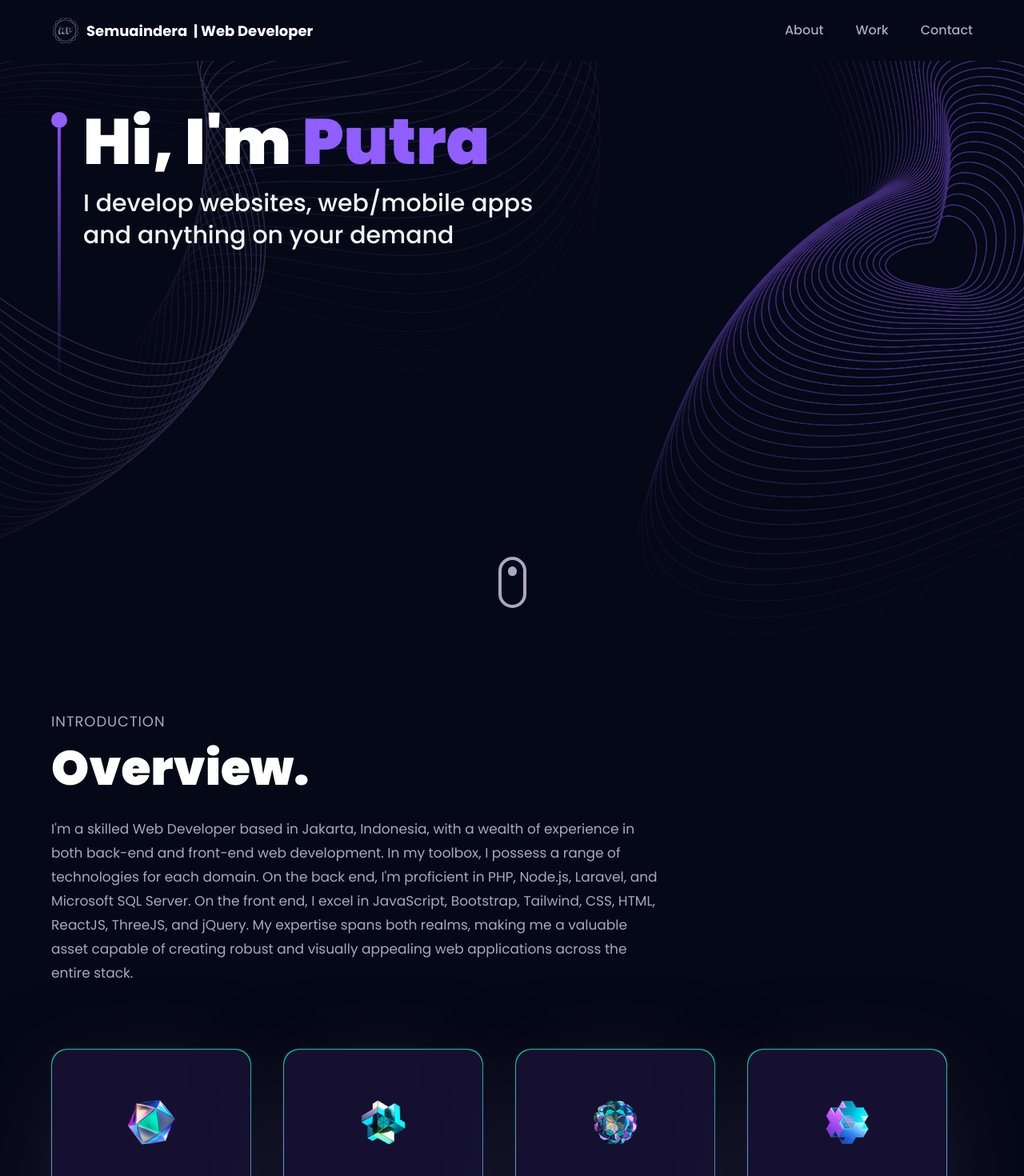
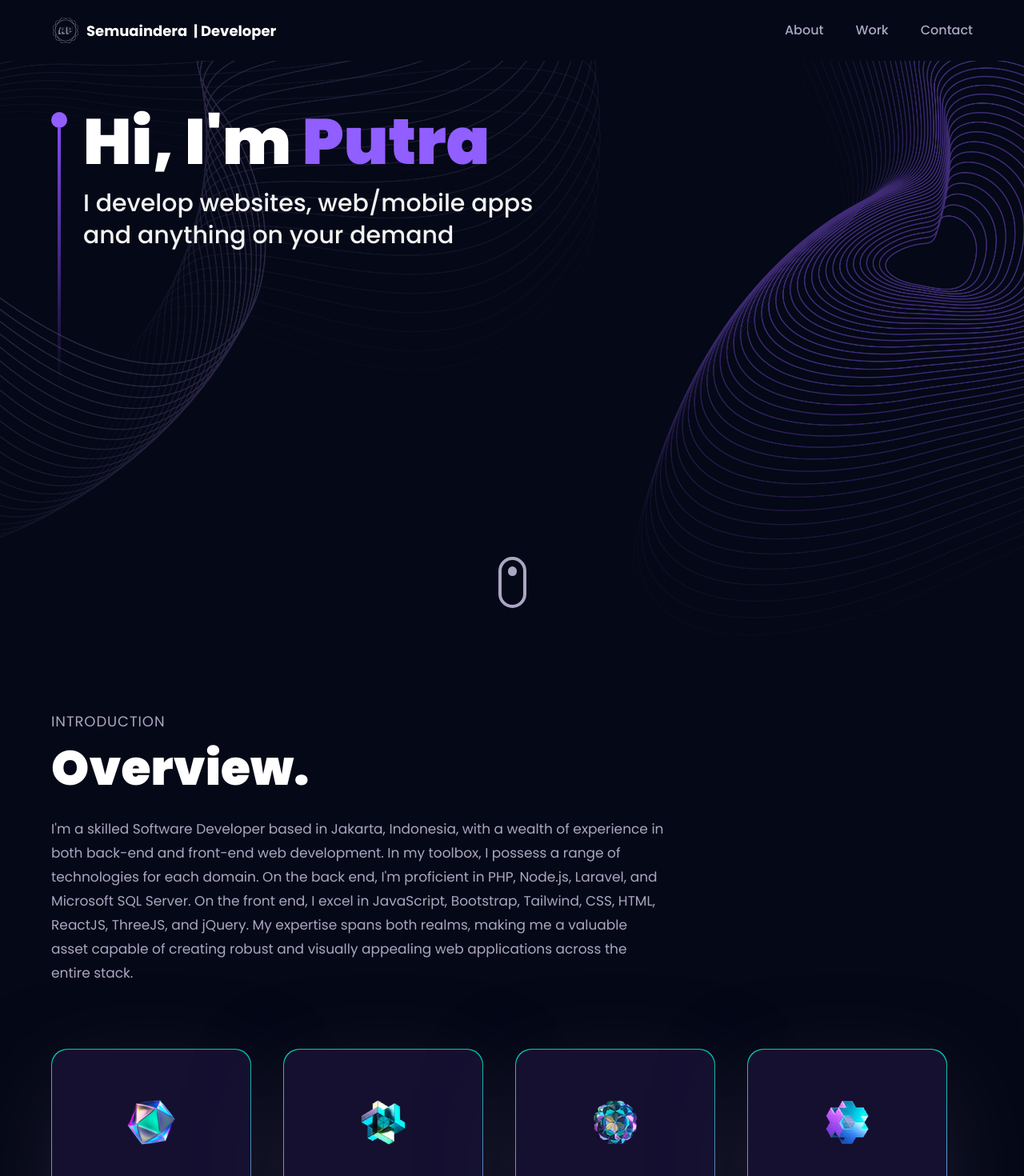
Before and after one commit to alindrapu/ap-portfolio, a React (Vite) app: page / in a window 1280 px wide. Shown: the top 1470 px of the page at 80% size. Built offline with nearby package versions, Linux system fonts and the light colour scheme.

Commit message:
[update] navbar and overview text change

```diff
--- a/src/components/About.jsx
+++ b/src/components/About.jsx
@@ -47,7 +47,7 @@ const About = () => {
         variants={fadeIn("", "", 0.1, 1)}
         className="mt-4 text-secondary text-[17px] max-w-3xl leading-[30px]"
       >
-        I'm a skilled Web Developer based in Jakarta, Indonesia, with a wealth
+        I'm a skilled Software Developer based in Jakarta, Indonesia, with a wealth
         of experience in both back-end and front-end web development. In my
         toolbox, I possess a range of technologies for each domain. On the back
         end, I'm proficient in PHP, Node.js, Laravel, and Microsoft SQL Server.
--- a/src/components/Navbar.jsx
+++ b/src/components/Navbar.jsx
@@ -24,7 +24,7 @@ const Navbar = () => {
           <img src={logo} alt="logo" className="w-9 h-9 object-contain" />
           <p className="text-white text-[18px] font-bold cursor-pointer flex">
             Semuaindera &nbsp;
-            <span className="sm:block hidden">| Web Developer</span>
+            <span className="sm:block hidden">| Developer</span>
           </p>
         </Link>
         <ul className="list-none hidden sm:flex flex-row gap-10">
```
